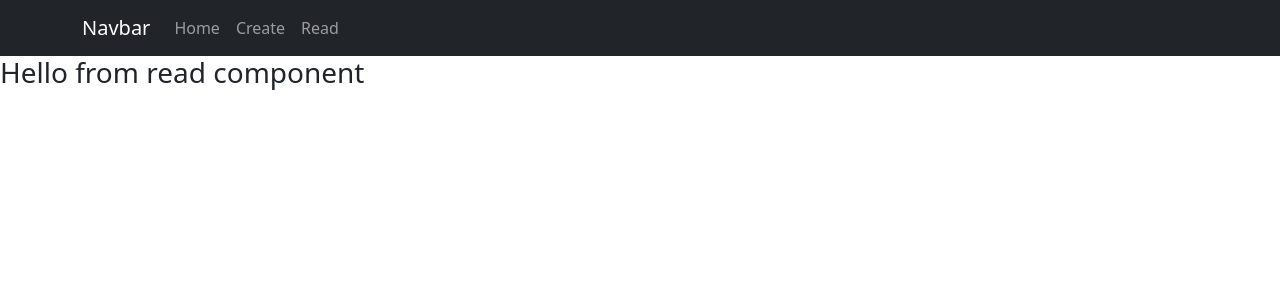
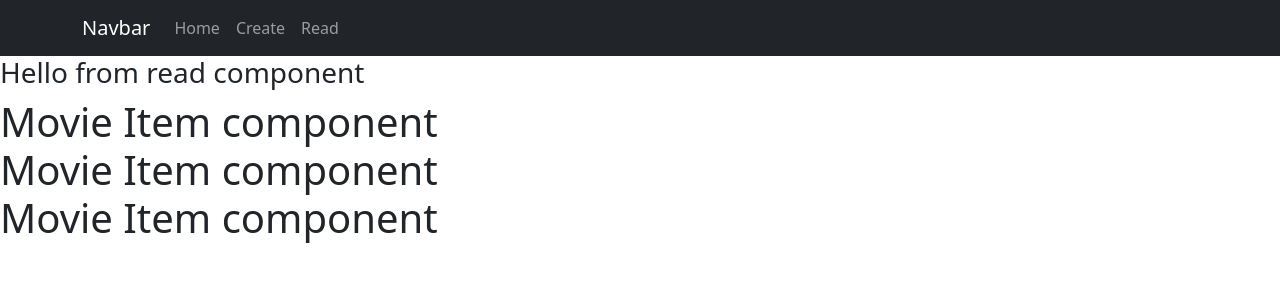
Before and after one commit to BrianWalsh23/LAB4_DRQ, a React (Create React App) app: page /read in a window 1280 px wide. Shown: the top 300 px of the page. Built offline with nearby package versions, Linux system fonts and the light colour scheme.

Commit message:
first commit

```diff
--- /dev/null
+++ b/src/MovieItem.js
@@ -0,0 +1,7 @@
+const MovieItem = () =>{
+    return(
+        <div>Movie Item component</div>
+    )
+}
+
+export default MovieItem;
--- a/src/components/Movies.js
+++ b/src/components/Movies.js
@@ -0,0 +1,11 @@
+import MovieItem from "../MovieItem";
+
+const Movies = (props) => {
+    return props.myMovies.map(
+        ()=>{
+            return <MovieItem/>
+        }
+    );
+}
+
+export default Movies;
--- a/src/components/Read.js
+++ b/src/components/Read.js
@@ -1,4 +1,5 @@
 // We use Read.js here and its imported in App.js
+import Movies from "./Movies";
 
 const Read = () => {
     // Add in JSON movie data
@@ -23,7 +24,13 @@ const Read = () => {
         "Type": "movie",
         "Poster": "https://m.media-amazon.com/images/M/MV5BNDQ4YzFmNzktMmM5ZC00MDZjLTk1OTktNDE2ODE4YjM2MjJjXkEyXkFqcGdeQXVyNTA4NzY1MzY@._V1_SX300.jpg"
       }];
-    return <h3>Hello from read component</h3>;
+    return(
+            <div>
+            <h3>Hello from read component</h3>
+            <Movies myMovies={data}/>
+            </div>
+        );
+
   };
   // This gets called in app.js to use header function
   export default Read;
```
Also changed, not shown: src/components/NavigationBar.js (line endings or trailing spaces).
